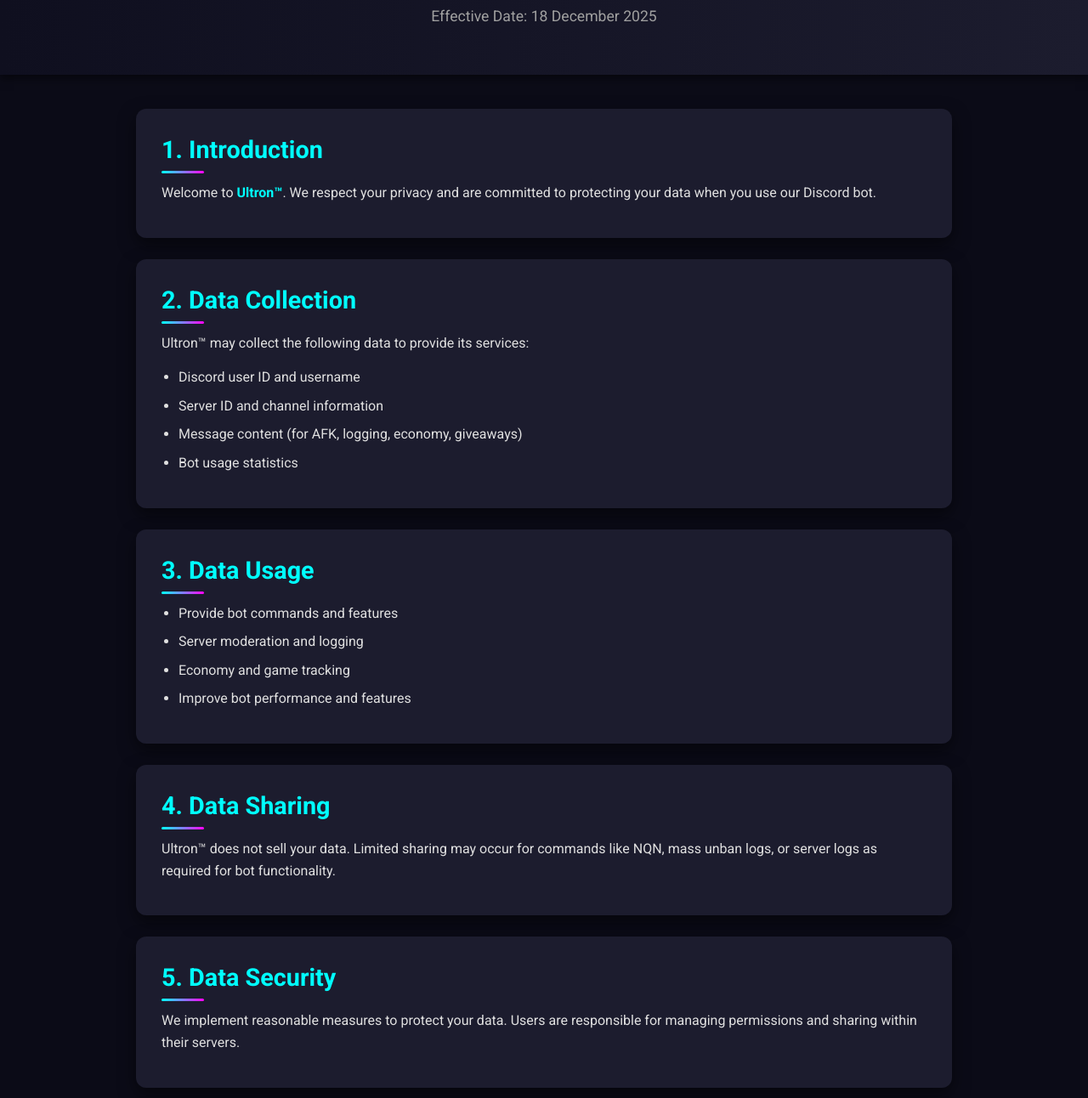
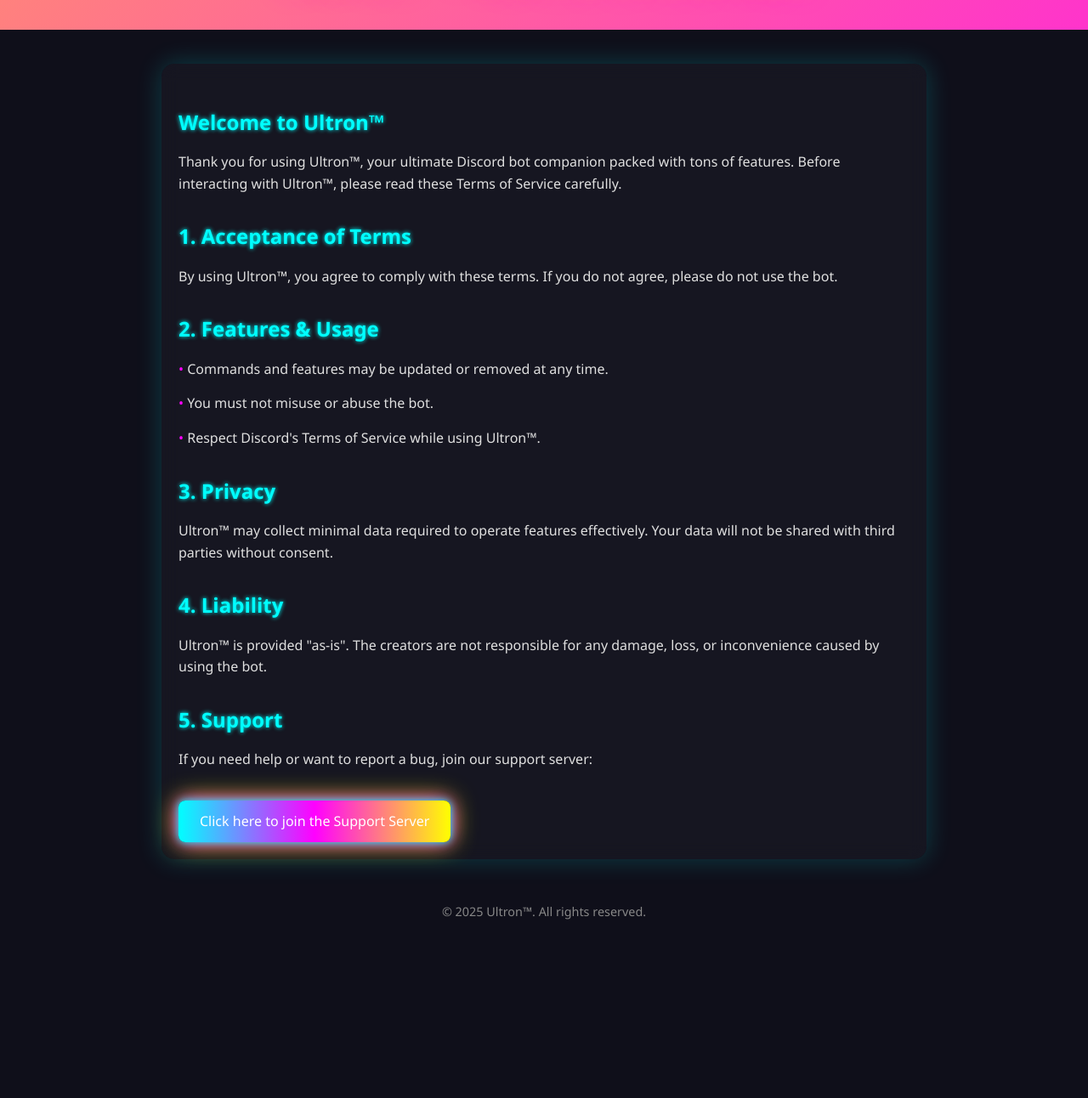
Before and after one commit to MythicKiller-ai/Ultron-Privacy-Policy, a plain HTML site: page index.html in a window 1280 px wide. Shown: the part 122-1414 px from the top of the page at 85% size. After the commit the page ends 1226 px from the top, so only its background shows below. Drawn offline with Linux system fonts and the light colour scheme.

Commit message:
Update index.html

```diff
--- a/index.html
+++ b/index.html
@@ -3,178 +3,111 @@
 <head>
 <meta charset="UTF-8">
 <meta name="viewport" content="width=device-width, initial-scale=1.0">
-<title>Ultron™ Privacy Policy</title>
-<link href="https://fonts.googleapis.com/css2?family=Roboto:wght@400;700&display=swap" rel="stylesheet">
-<link rel="stylesheet" href="https://cdnjs.cloudflare.com/ajax/libs/font-awesome/6.5.0/css/all.min.css">
+<title>Ultron™ - Terms of Service</title>
 <style>
-    /* Reset */
-    * { margin: 0; padding: 0; box-sizing: border-box; }
-
+  /* Reset and basic styles */
+  * {margin: 0; padding: 0; box-sizing: border-box;}
   body {
-        font-family: 'Roboto', sans-serif;
-        background: #0b0b17;
+    font-family: 'Segoe UI', Tahoma, Geneva, Verdana, sans-serif;
+    background: #0f0f1a;
     color: #e0e0e0;
     line-height: 1.6;
   }
-
-    a { color: #00ffff; text-decoration: none; transition: 0.2s; }
-    a:hover { text-decoration: underline; color: #ff00ff; }
-
-    /* Header */
   header {
-        background: linear-gradient(90deg, #0f0f1f, #1c1c2e);
-        padding: 40px 20px;
     text-align: center;
-        box-shadow: 0 4px 10px rgba(0,0,0,0.5);
-    }
-    header h1 {
-        font-size: 3rem;
-        background: linear-gradient(90deg, #00ffff, #ff00ff);
-        -webkit-background-clip: text;
-        -webkit-text-fill-color: transparent;
-        font-weight: 900;
-    }
-    header p {
-        color: #a0a0a0;
-        font-size: 1.1rem;
-        margin-top: 10px;
-    }
-
-    /* Container */
-    .container {
-        max-width: 1000px;
-        margin: 40px auto;
-        padding: 0 20px;
-    }
-
-    /* Section Cards */
-    .card {
-        background: #1c1c2e;
-        padding: 25px 30px;
-        margin-bottom: 25px;
-        border-radius: 12px;
-        box-shadow: 0 8px 20px rgba(0,0,0,0.5);
-        transition: 0.3s;
-    }
-    .card:hover {
-        transform: translateY(-5px);
-        box-shadow: 0 12px 25px rgba(0,0,0,0.7);
-    }
-
-    h2 {
-        font-size: 1.8rem;
-        color: #00ffff;
-        margin-bottom: 15px;
-        position: relative;
-    }
-    h2::before {
-        content: '';
-        width: 50px;
-        height: 3px;
-        background: linear-gradient(90deg, #00ffff, #ff00ff);
-        position: absolute;
-        left: 0;
-        bottom: -5px;
-        border-radius: 3px;
-    }
-
-    p, ul { margin-bottom: 15px; }
-    ul { margin-left: 20px; }
-    li { margin-bottom: 8px; }
-
-    /* Glow text highlight */
-    .highlight {
-        color: #00ffff;
+    padding: 50px 20px 30px;
+    background: linear-gradient(135deg, #0ff, #ff0, #f0f);
+    background-size: 600% 600%;
+    animation: gradientBG 15s ease infinite;
+    color: #fff;
+    text-shadow: 0 0 10px #0ff, 0 0 20px #ff0, 0 0 30px #f0f;
+    font-size: 3em;
     font-weight: bold;
   }
-
-    /* Footer */
+  @keyframes gradientBG {
+    0% {background-position: 0% 50%;}
+    50% {background-position: 100% 50%;}
+    100% {background-position: 0% 50%;}
+  }
+  main {
+    max-width: 900px;
+    margin: 40px auto;
+    padding: 20px;
+    background: rgba(255,255,255,0.03);
+    border-radius: 15px;
+    box-shadow: 0 0 30px rgba(0,255,255,0.2);
+    backdrop-filter: blur(10px);
+  }
+  h2 {
+    margin-top: 30px;
+    color: #0ff;
+    text-shadow: 0 0 5px #0ff;
+  }
+  p, li {
+    margin: 15px 0;
+  }
+  ul {
+    list-style: none;
+    padding-left: 0;
+  }
+  li::before {
+    content: "• ";
+    color: #f0f;
+  }
+  a {
+    display: inline-block;
+    margin-top: 20px;
+    text-decoration: none;
+    color: #fff;
+    background: linear-gradient(90deg, #0ff, #f0f, #ff0);
+    padding: 12px 25px;
+    border-radius: 8px;
+    box-shadow: 0 0 10px #0ff, 0 0 20px #f0f, 0 0 30px #ff0;
+    transition: all 0.3s ease;
+  }
+  a:hover {
+    transform: scale(1.05);
+    text-shadow: 0 0 10px #fff;
+  }
   footer {
     text-align: center;
-        padding: 25px 0;
-        background: #0f0f1f;
-        border-top: 1px solid #222;
-        color: #777;
-        font-size: 0.95rem;
-        margin-top: 40px;
-    }
-
-    /* Responsive */
-    @media(max-width:768px){
-        header h1 { font-size: 2.2rem; }
-        .card { padding: 20px; }
-        h2 { font-size: 1.5rem; }
+    margin: 50px 0 20px;
+    font-size: 0.9em;
+    color: #888;
   }
 </style>
 </head>
 <body>
 
-<header>
-    <h1>Ultron™ Privacy Policy</h1>
-    <p>Effective Date: 18 December 2025</p>
-</header>
+<header>Ultron™ - Terms of Service</header>
 
-<div class="container">
+<main>
+  <h2>Welcome to Ultron™</h2>
+  <p>Thank you for using Ultron™, your ultimate Discord bot companion packed with tons of features. Before interacting with Ultron™, please read these Terms of Service carefully.</p>
 
-    <div class="card">
-        <h2>1. Introduction</h2>
-        <p>Welcome to <span class="highlight">Ultron™</span>. We respect your privacy and are committed to protecting your data when you use our Discord bot.</p>
-    </div>
+  <h2>1. Acceptance of Terms</h2>
+  <p>By using Ultron™, you agree to comply with these terms. If you do not agree, please do not use the bot.</p>
 
-    <div class="card">
-        <h2>2. Data Collection</h2>
-        <p>Ultron™ may collect the following data to provide its services:</p>
+  <h2>2. Features & Usage</h2>
   <ul>
-            <li>Discord user ID and username</li>
-            <li>Server ID and channel information</li>
-            <li>Message content (for AFK, logging, economy, giveaways)</li>
-            <li>Bot usage statistics</li>
+    <li>Commands and features may be updated or removed at any time.</li>
+    <li>You must not misuse or abuse the bot.</li>
+    <li>Respect Discord's Terms of Service while using Ultron™.</li>
   </ul>
-    </div>
 
-    <div class="card">
-        <h2>3. Data Usage</h2>
-        <ul>
-            <li>Provide bot commands and features</li>
-            <li>Server moderation and logging</li>
-            <li>Economy and game tracking</li>
-            <li>Improve bot performance and features</li>
-        </ul>
-    </div>
+  <h2>3. Privacy</h2>
+  <p>Ultron™ may collect minimal data required to operate features effectively. Your data will not be shared with third parties without consent.</p>
 
-    <div class="card">
-        <h2>4. Data Sharing</h2>
-        <p>Ultron™ does not sell your data. Limited sharing may occur for commands like NQN, mass unban logs, or server logs as required for bot functionality.</p>
-    </div>
+  <h2>4. Liability</h2>
+  <p>Ultron™ is provided "as-is". The creators are not responsible for any damage, loss, or inconvenience caused by using the bot.</p>
 
-    <div class="card">
-        <h2>5. Data Security</h2>
-        <p>We implement reasonable measures to protect your data. Users are responsible for managing permissions and sharing within their servers.</p>
-    </div>
-
-    <div class="card">
-        <h2>6. User Control</h2>
-        <p>You may:</p>
-        <ul>
-            <li>Opt out of certain features</li>
-            <li>Request deletion of server data by contacting the bot developer</li>
-        </ul>
-    </div>
-
-    <div class="card">
-        <h2>7. Updates</h2>
-        <p>This Privacy Policy may be updated periodically. Continued use of the bot constitutes acceptance of changes.</p>
-    </div>
-
-    <div class="card">
-        <h2>8. Contact</h2>
-        <p>Questions? Contact the Ultron™ developer via Discord or the official support server.</p>
-    </div>
-
-</div>
+  <h2>5. Support</h2>
+  <p>If you need help or want to report a bug, join our support server:</p>
+  <a href="https://discord.gg/XRxzpEvZxd" target="_blank">Click here to join the Support Server</a>
+</main>
 
 <footer>
-    &copy; 2025 Ultron™ | All Rights Reserved
+  &copy; 2025 Ultron™. All rights reserved.
 </footer>
 
 </body>
```
Lines whose indentation alone changed are shown as unchanged.
